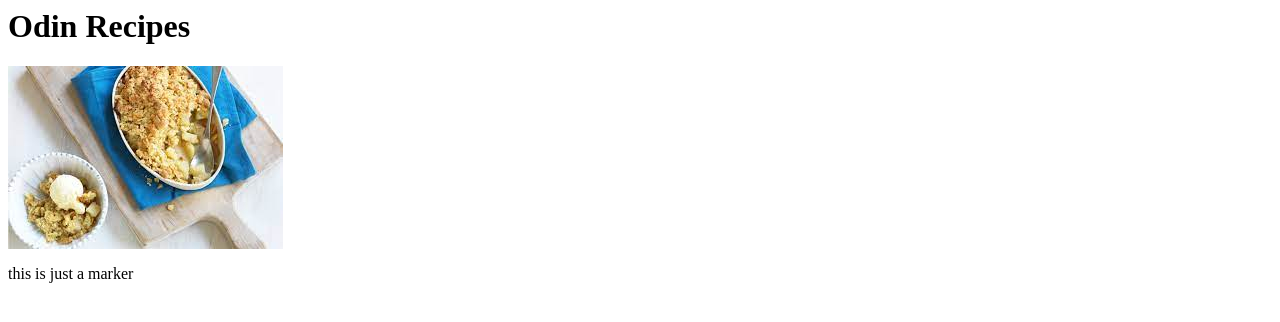
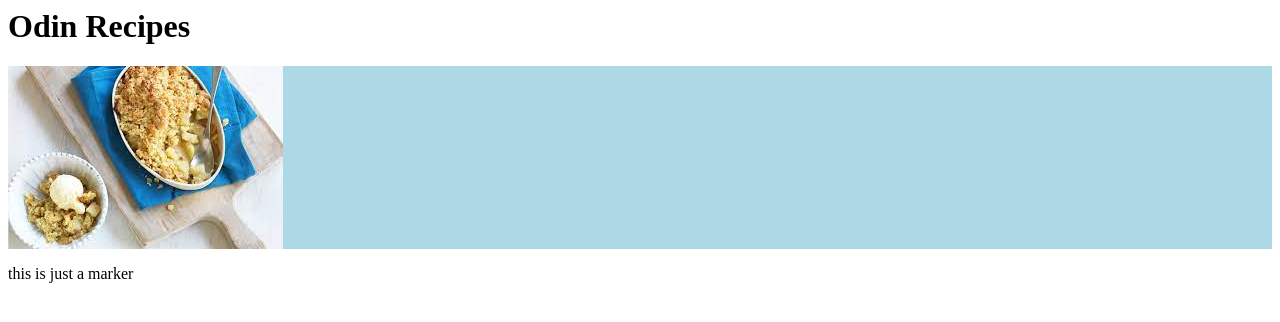
Before and after one commit to reshe95/odin-recipes, a plain HTML site: page index.html in a window 1280 px wide. Drawn offline with Linux system fonts and the light colour scheme.

Commit message:
apple.c styling pt1

```diff
--- a/style.css
+++ b/style.css
@@ -3,6 +3,6 @@ body {
     background-color:white;
 }
 
-applec {
+.applec {
     background-color: lightblue;
 }
```
